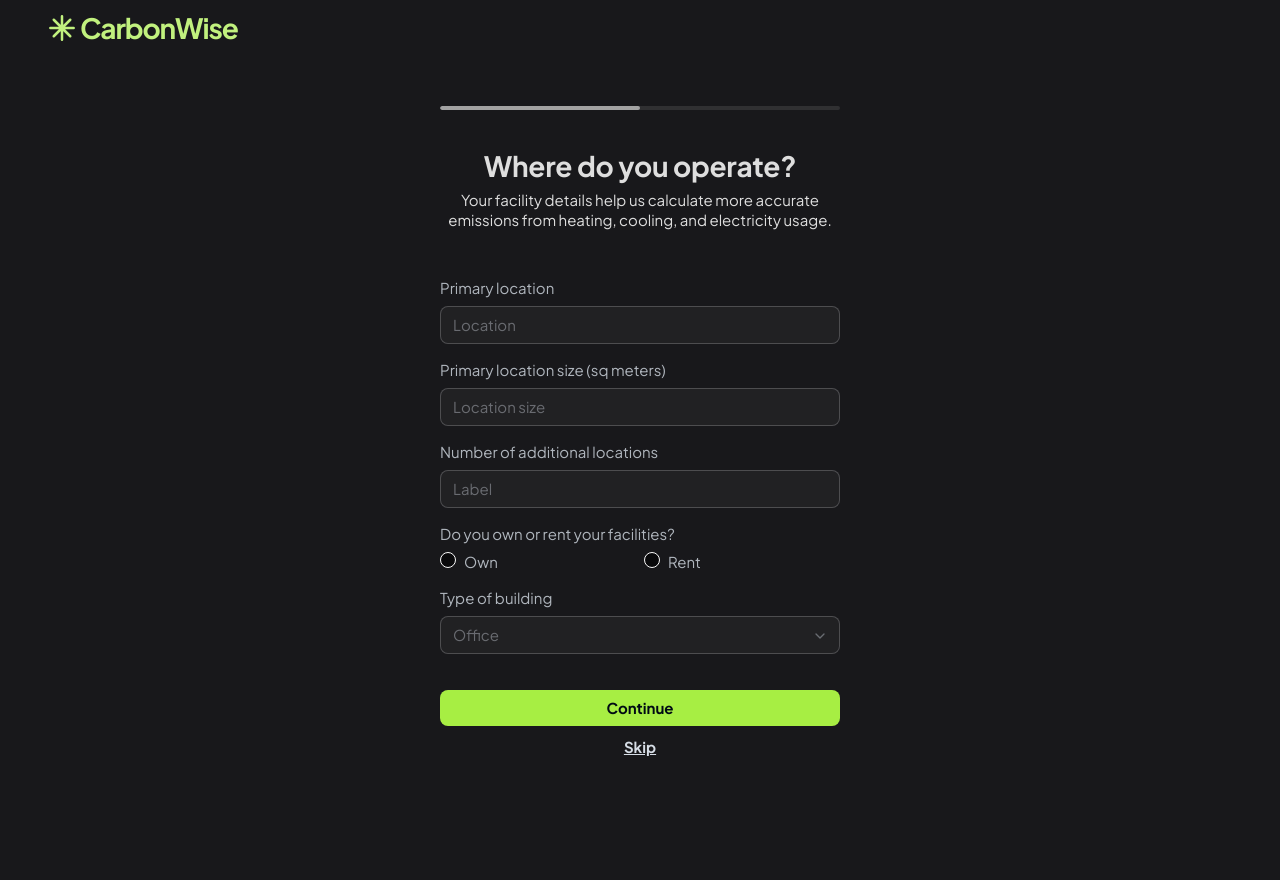
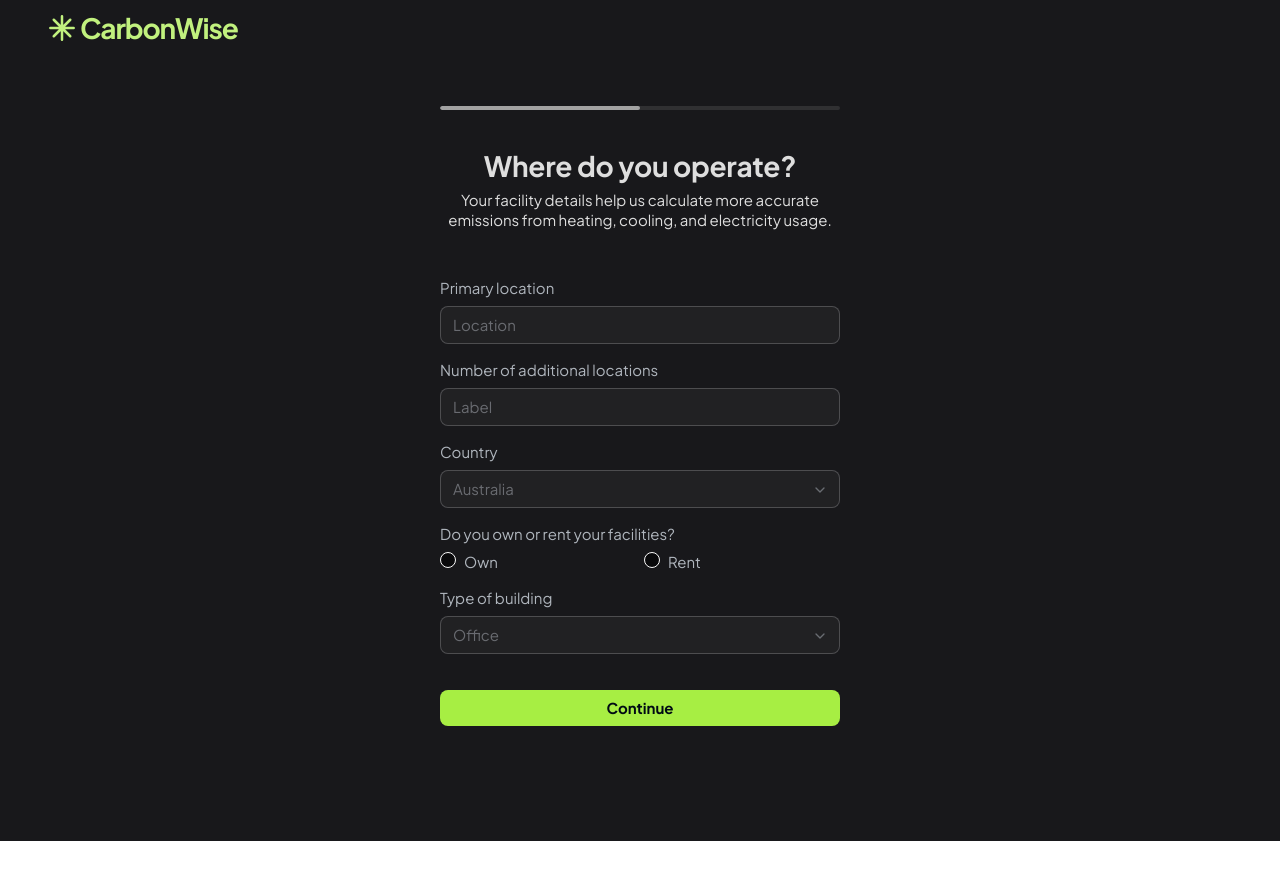
Before and after one commit to Maheeshamihiran/carbon1, a React (Create React App) app: page /facilities in a window 1280 px wide. After the commit the page ends 841 px from the top, so only its background shows below. Built offline with nearby package versions, Linux system fonts and the light colour scheme.

Commit message:
refactor: remove skip buttons and update navigation in multiple components

```diff
--- a/src/component/Busness/Busness.jsx
+++ b/src/component/Busness/Busness.jsx
@@ -22,10 +22,7 @@ const Business = () => {
     navigate('/facilities');
   };
 
-  const handleSkip = () => {
-    console.log("Skipped form");
-    navigate('/facilities');
-  };
+
 
   return (
     <div className="business-container">
@@ -185,9 +182,7 @@ const Business = () => {
             <button onClick={handleContinue} className="continue-button">
               Continue
             </button>
-            <button onClick={handleSkip} className="skip-button">
-              Skip
-            </button>
+
           </div>
         </div>
       </div>
--- a/src/component/Facilities/Facilities.jsx
+++ b/src/component/Facilities/Facilities.jsx
@@ -24,10 +24,7 @@ const Facilities = () => {
     navigate('/energy');  // Navigate to energy page
   };
 
-  const handleSkip = () => {
-    console.log('Skipped facilities form');
-    // Handle skip action
-  };
+
 
   return (
     <div className="facilities-container">
@@ -57,7 +54,7 @@ const Facilities = () => {
         {/* Progress Bar */}
         <div className="progress-container">
           <div className="facilities-progress">
-            <div className="progress-fill" style={{width: '50%'}}></div>
+            <div className="progress-fill" style={{ width: '50%' }}></div>
           </div>
         </div>
 
@@ -85,17 +82,7 @@ const Facilities = () => {
               />
             </div>
 
-            {/* Location Size */}
-            <div className="field-group">
-              <label className="field-label">Primary location size (sq meters)</label>
-              <input
-                type="number"
-                placeholder="Location size"
-                value={formData.locationSize}
-                onChange={(e) => handleInputChange('locationSize', e.target.value)}
-                className="facilities-input"
-              />
-            </div>
+
 
             {/* Additional Locations */}
             <div className="field-group">
@@ -107,6 +94,87 @@ const Facilities = () => {
                 onChange={(e) => handleInputChange('additionalLocations', e.target.value)}
                 className="facilities-input"
               />
+            </div>
+
+            {/* Location Size */}
+            <div className="field-group">
+              <label className="field-label">Country</label>
+              <div className="select-container">
+                <select
+                  value={formData.buildingType}
+                  onChange={(e) => handleInputChange('buildingType', e.target.value)}
+                  className="facilities-select"
+                >
+                  <option value="australia">Australia</option>
+                  <option value="austria">Austria</option>
+                  <option value="bangladesh">Bangladesh</option>
+                  <option value="belgium">Belgium</option>
+                  <option value="bhutan">Bhutan</option>
+                  <option value="brunei">Brunei</option>
+                  <option value="bulgaria">Bulgaria</option>
+                  <option value="cambodia">Cambodia</option>
+                  <option value="canada">Canada</option>
+                  <option value="china">China</option>
+                  <option value="croatia">Croatia</option>
+                  <option value="cyprus">Cyprus</option>
+                  <option value="czechia">Czechia</option>
+                  <option value="denmark">Denmark</option>
+                  <option value="estonia">Estonia</option>
+                  <option value="eu-27">EU-27</option>
+                  <option value="finland">Finland</option>
+                  <option value="france">France</option>
+                  <option value="germany">Germany</option>
+                  <option value="greece">Greece</option>
+                  <option value="hong-kong">Hong Kong</option>
+                  <option value="hungary">Hungary</option>
+                  <option value="iceland">Iceland</option>
+                  <option value="india">India</option>
+                  <option value="indonesia">Indonesia</option>
+                  <option value="ireland">Ireland</option>
+                  <option value="italy">Italy</option>
+                  <option value="japan">Japan</option>
+                  <option value="laos">Laos</option>
+                  <option value="latvia">Latvia</option>
+                  <option value="lithuania">Lithuania</option>
+                  <option value="luxembourg">Luxembourg</option>
+                  <option value="macao">Macao</option>
+                  <option value="malaysia">Malaysia</option>
+                  <option value="maldives">Maldives</option>
+                  <option value="malta">Malta</option>
+                  <option value="mongolia">Mongolia</option>
+                  <option value="myanmar">Myanmar</option>
+                  <option value="nepal">Nepal</option>
+                  <option value="netherlands">Netherlands</option>
+                  <option value="new-zealand">New Zealand</option>
+                  <option value="north-korea">North Korea</option>
+                  <option value="norway">Norway</option>
+                  <option value="pakistan">Pakistan</option>
+                  <option value="papua-new-guinea">Papua New Guinea</option>
+                  <option value="philippines">Philippines</option>
+                  <option value="poland">Poland</option>
+                  <option value="portugal">Portugal</option>
+                  <option value="qatar">Qatar</option>
+                  <option value="romania">Romania</option>
+                  <option value="singapore">Singapore</option>
+                  <option value="slovakia">Slovakia</option>
+                  <option value="slovenia">Slovenia</option>
+                  <option value="south-korea">South Korea</option>
+                  <option value="spain">Spain</option>
+                  <option value="sri-lanka">Sri Lanka</option>
+                  <option value="sweden">Sweden</option>
+                  <option value="taiwan">Taiwan</option>
+                  <option value="thailand">Thailand</option>
+                  <option value="turkey">Turkey</option>
+                  <option value="uk">UK</option>
+                  <option value="usa">USA</option>
+                  <option value="vietnam">Vietnam</option>
+                </select>
+                <div className="select-arrow">
+                  <svg width="16" height="16" viewBox="0 0 16 16" fill="none" xmlns="http://www.w3.org/2000/svg">
+                    <path d="M4 6L8 10L12 6" stroke="#696C72" strokeWidth="1.33" strokeLinecap="round" strokeLinejoin="round" />
+                  </svg>
+                </div>
+              </div>
             </div>
 
             {/* Ownership Type */}
@@ -161,7 +229,7 @@ const Facilities = () => {
                 </select>
                 <div className="select-arrow">
                   <svg width="16" height="16" viewBox="0 0 16 16" fill="none" xmlns="http://www.w3.org/2000/svg">
-                    <path d="M4 6L8 10L12 6" stroke="#696C72" strokeWidth="1.33" strokeLinecap="round" strokeLinejoin="round"/>
+                    <path d="M4 6L8 10L12 6" stroke="#696C72" strokeWidth="1.33" strokeLinecap="round" strokeLinejoin="round" />
                   </svg>
                 </div>
               </div>
@@ -176,12 +244,7 @@ const Facilities = () => {
             >
               Continue
             </button>
-            <button
-              onClick={handleSkip}
-              className="skip-button"
-            >
-              Skip
-            </button>
+
           </div>
         </div>
       </div>
--- a/src/component/Logged/Logged.jsx
+++ b/src/component/Logged/Logged.jsx
@@ -32,9 +32,7 @@ const ActionButtons = () => {
       <button className="button-filled-standard" onClick={handleContinueClick}>
         Continue
       </button>
-      <button className="button-outlined-standard">
-        Skip
-      </button>
+
     </div>
   );
 };
--- a/src/component/LoginPage/LoginPage.jsx
+++ b/src/component/LoginPage/LoginPage.jsx
@@ -5,12 +5,12 @@ import "./LoginPage.css";
 const Login = () => {
   const navigate = useNavigate();
 
-  const handleSignUpClick = () => {
-    navigate('/signup');
+  const handleCreateClick = () => {
+    navigate('/logged');
   };
 
   const handleLoginClick = () => {
-    navigate('/logged');
+    navigate('/dashboard');
   };
 
   return (
@@ -134,7 +134,7 @@ const Login = () => {
 
             <p className="signup-text">
               Don't have an account?
-              <button className="signup-link" onClick={handleSignUpClick}>Sign up</button>
+              <button className="signup-link" onClick={handleCreateClick}>Create Account</button>
             </p>
           </div>
         </main>
--- a/src/component/Transportation/Transportation.jsx
+++ b/src/component/Transportation/Transportation.jsx
@@ -54,7 +54,7 @@ const Transportation = () => {
     }));
   };
 
-  const handleGoToDashboard = () => {
+  const handlesignup = () => {
     console.log("Form data:", formData);
     // Handle form submission and navigation to dashboard
   };
@@ -210,10 +210,10 @@ const Transportation = () => {
             {/* Action Button */}
             <div className="button-section">
               <Button
-                onClick={handleGoToDashboard}
+                onClick={handlesignup}
                 className="dashboard-button"
               >
-                Go to Dashboard
+                Go To Sign Up
               </Button>
             </div>
           </div>
```
